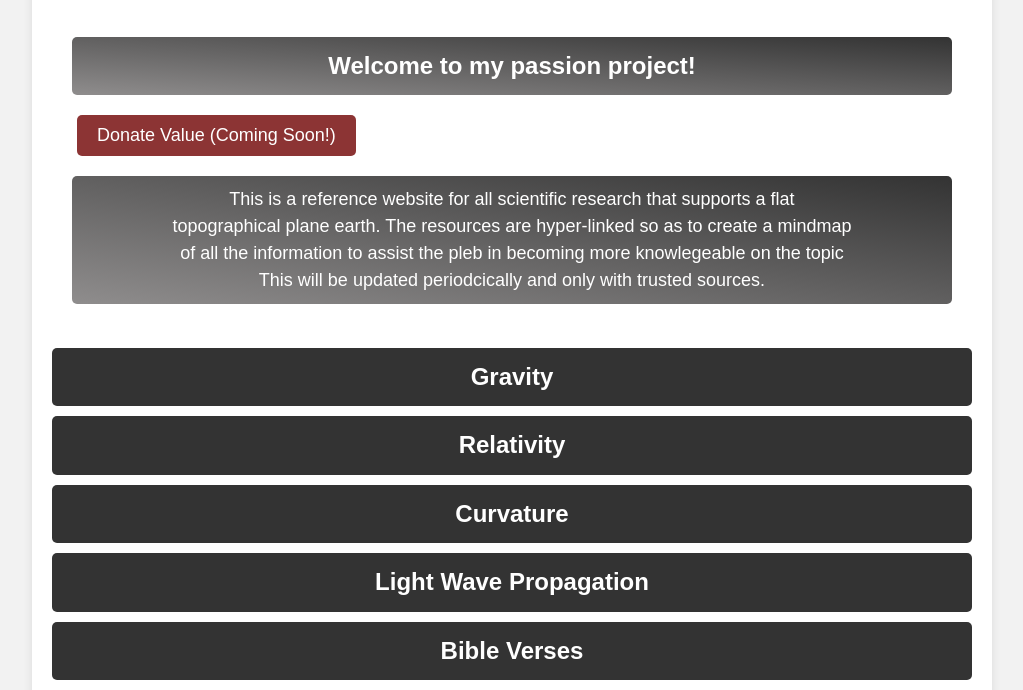
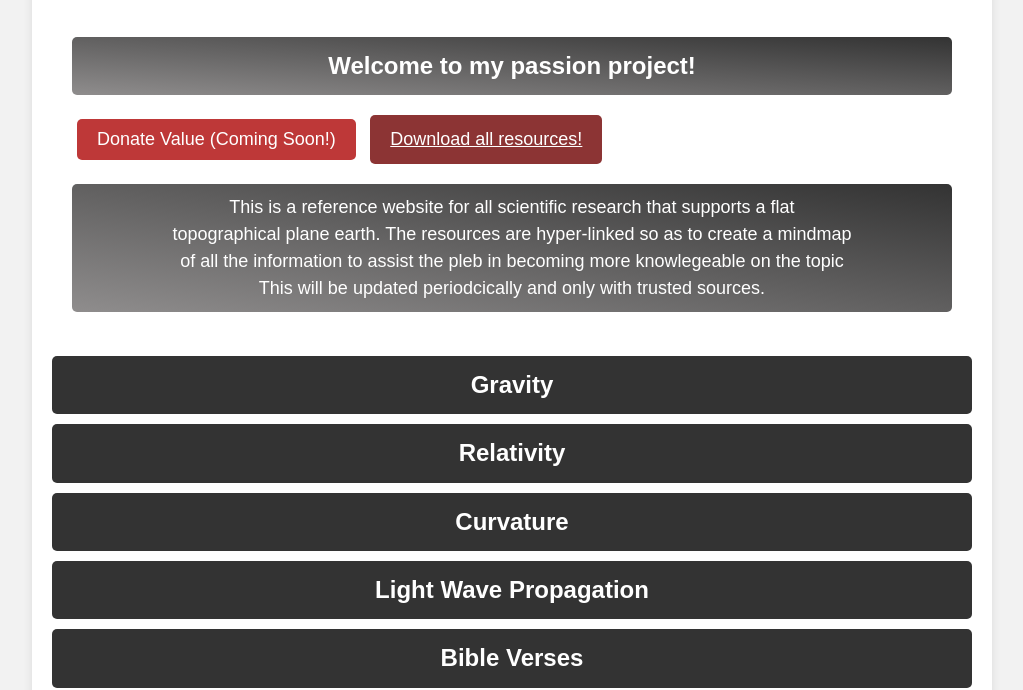
Before and after one commit to claudchereji/ConscientiaCollegium, a plain HTML site: page index.html in a window 1280 px wide. Shown: the part 111-801 px from the top of the page, without its empty margins (128-1151 px from the left). Drawn offline with Linux system fonts and the light colour scheme.

Commit message:
added button
added a download all resources button and added custom css for that as well as the disabled (donate) button.

```diff
--- a/index.html
+++ b/index.html
@@ -21,6 +21,11 @@
             </div>
             <!-- <button id="checkout-button">Pay with Card</button> -->
             <button type="button" disabled> Donate Value (Coming Soon!) </button>
+            <a href="https://github.com/claudchereji/ConscientiaCollegium/archive/6a399126d6cbf9a4cafb5bf91cdaea722da9b36e.zip" download class="custom-button">
+                Download all resources!
+              </a>
+
+
             <div class="parent-element">
                 <p1 class="child-element">This is a reference website for all scientific research that supports a flat<br>
                     topographical plane earth. The resources are hyper-linked so as to create a mindmap<br>
--- a/style.css
+++ b/style.css
@@ -322,7 +322,7 @@ footer {
 button[disabled] {
   display: inline-block;
   padding: 10px 20px;
-  background-color: #8c3434; /* Use a different background color for disabled state */
+  background-color: #be3838; /* Use a different background color for disabled state */
   color: #fff; /* Adjust text color for disabled state */
   border: none;
   border-radius: 5px;
@@ -335,10 +335,36 @@ button[disabled] {
 /* Add hover effect for both buttons */
 .back-button:hover,
 button[disabled]:hover {
-  background-color: #262020;
+  background-color: #888888;
   font-size: 22px; /* Increase font size on hover */
   color: #78dcdc; /* Change text color to white on hover */
+  border: 2px solid rgb(51, 51, 51); /* Add a white border with a 2px width */
 }
+
+
+/* Apply the styling for the disabled button to the custom-button class */
+.custom-button {
+  display: inline-block;
+  padding: 10px 20px;
+  background-color: #8c3434; /* Use a different background color for the button */
+  color: #fff; /* Adjust text color for the button */
+  border: none;
+  border-radius: 5px;
+  cursor: pointer; /* Change cursor to pointer */
+  margin: 10px 5px;
+  font-size: 18px;
+  transition: font-size 0.3s, color 0.3s; /* Add a transition for smooth hover effect */
+}
+
+/* Add hover effect for the custom button */
+.custom-button:hover {
+  background-color: #dddddd;
+  font-size: 22px; /* Increase font size on hover */
+  color: #279e9e; /* Change text color to white on hover */
+  border: 2px solid black; /* Add a black border with a 2px width */
+  border-radius: 5px;
+}
+
 
 
 /* Style the form container */
```
